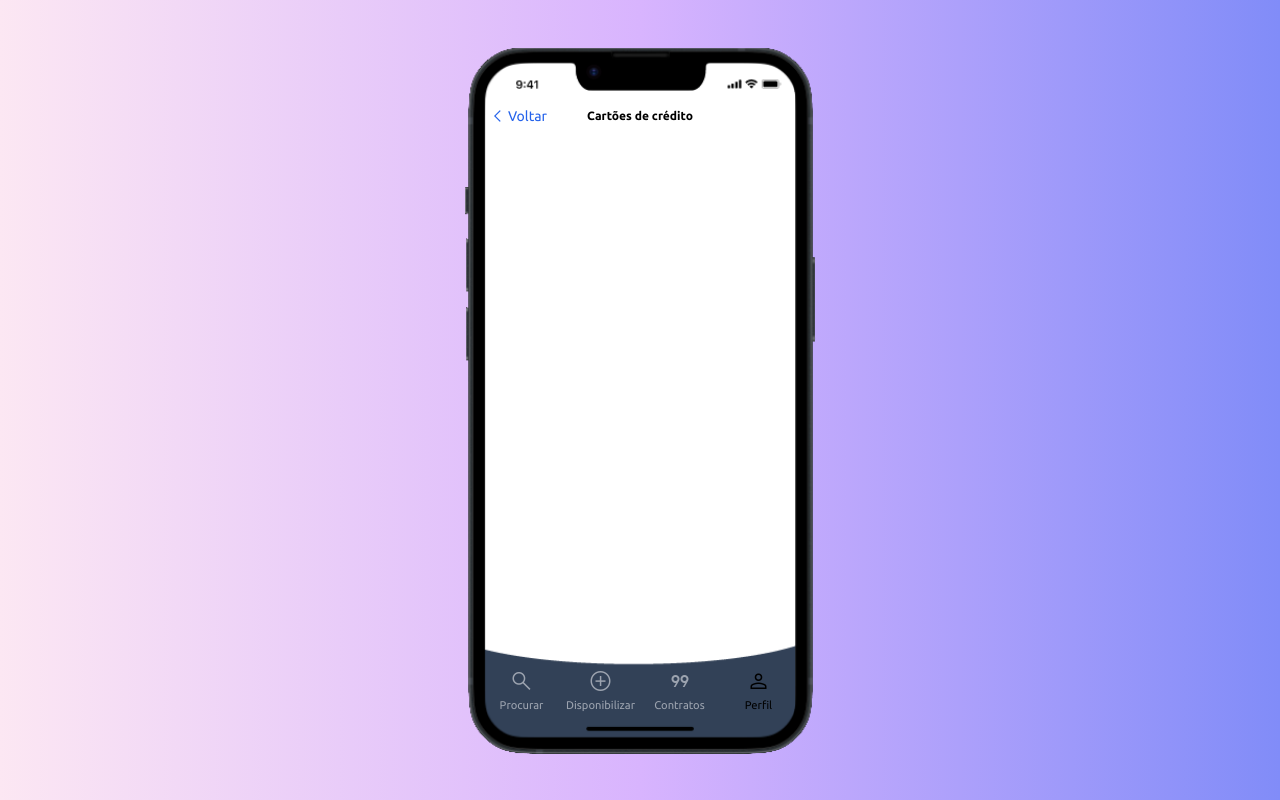
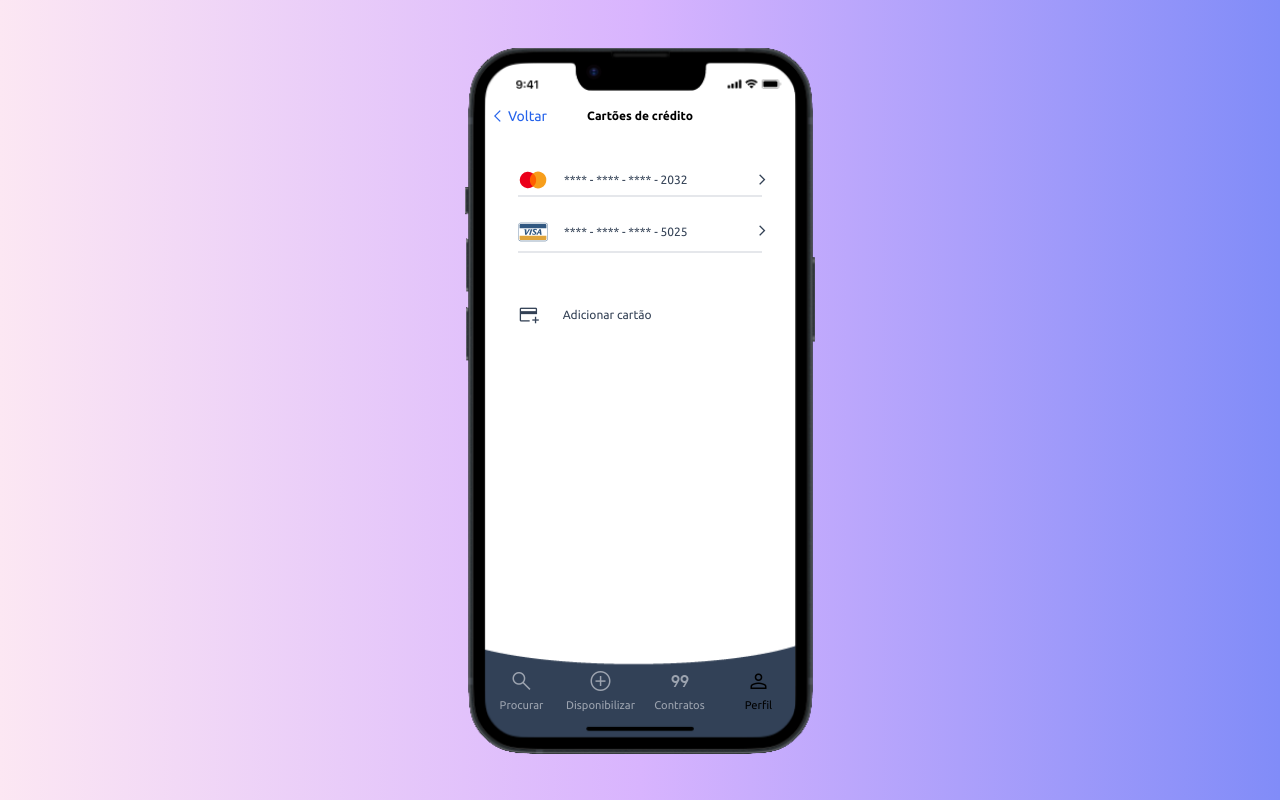
Before and after one commit to Pedrolrbr/fiap_alucar, a plain HTML site: page src/pages/perfil_cartoes.html in a window 1280 px wide. Drawn offline with nearby package versions, Linux system fonts and the light colour scheme.

Commit message:
Pagina Cartoes de Credito

```diff
--- a/src/pages/perfil_cartoes.html
+++ b/src/pages/perfil_cartoes.html
@@ -43,11 +43,28 @@
             </header>
 
 
-            <main class="flex flex-col h-[506px] px-5">
+            <main class="flex flex-col h-[506px] px-8 gap-6">
 
-                <!-- ---------------------------- -->
-                <!-- TO DO: Implementar tela aqui -->
-                <!-- ---------------------------- -->
+                <section class="flex flex-col mt-8 gap-5 text-xs">
+
+                    <a href="#" class="grid grid-cols-[30px,auto,10px] gap-4 border-b-2 pb-1 ">
+                        <img src="../images/mastercard.svg">
+                        <span class="self-center">**** - **** - **** - 2032</span>
+                        <i class="text-[1.3rem] material-symbols-outlined self-center">navigate_next</i>
+                    </a>
+
+                    <a href="#" class="grid grid-cols-[30px,auto,10px] gap-4 border-b-2 pb-1">
+                        <img src="../images/visa.svg">
+                        <span class="self-center">**** - **** - **** - 5025</span>
+                        <i class="text-[1.3rem] material-symbols-outlined self-center">navigate_next</i>
+                    </a>
+
+                    <a href="#" class="flex gap-6 mt-8">
+                        <i class="text-[1.3rem] material-symbols-outlined self-center">add_card</i>
+                        <span class="self-center">Adicionar cartão</span>
+                    </a>
+
+                </section>
 
             </main>
 
```
Also changed, not shown: src/index.html (+2 -2 lines), src/images/mastercard.svg (added), src/images/visa.svg (added).
